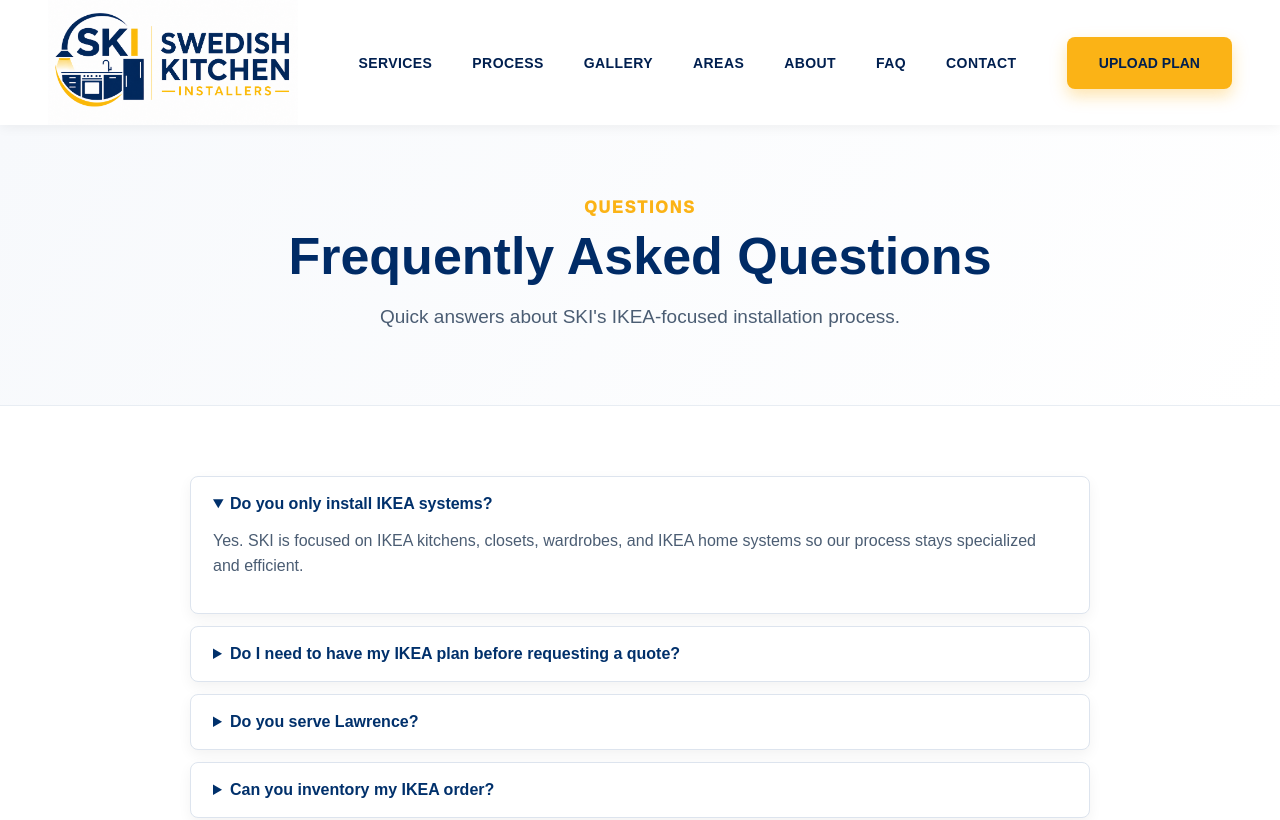
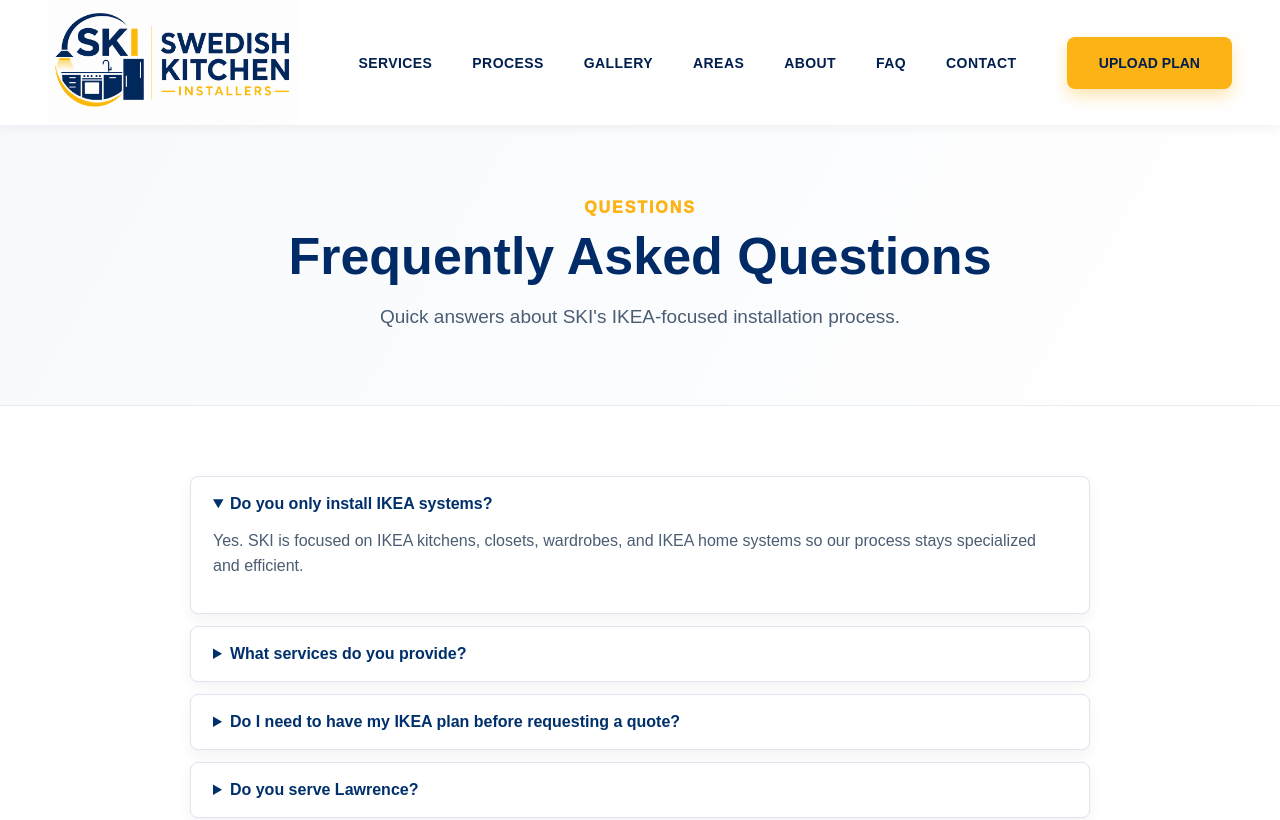
Before and after one commit to jenardandchelsey/ski-website, a Next.js app in the folder ski-next-site/: page /faq in a window 1280 px wide. Shown: the top 820 px of the page. Built offline with nearby package versions, Linux system fonts and the light colour scheme.

Commit message:
Add services FAQ

```diff
--- a/ski-next-site/app/data.js
+++ b/ski-next-site/app/data.js
@@ -39,6 +39,7 @@
 
 export const faqs = [
   ['Do you only install IKEA systems?', 'Yes. SKI is focused on IKEA kitchens, closets, wardrobes, and IKEA home systems so our process stays specialized and efficient.'],
+  ['What services do you provide?', 'We provide inventory services, cabinet and closet assembly, and installation for cabinet and closet systems. We can also create small custom supplemental fillers, especially for closets, to help optimize challenging spaces. We do not provide demolition, painting, electrical work, plumbing work, moving services, or countertop installation, but we can connect you with trusted vendors who can coordinate with us on your project.'],
   ['Do I need to have my IKEA plan before requesting a quote?', 'A plan helps us quote faster, but you can also upload photos, measurements, or notes and we can guide you through next steps.'],
   ['Do you serve Lawrence?', 'Yes. SKI serves the Kansas City metro and Lawrence area.'],
   ['Can you inventory my IKEA order?', 'Yes. Inventory and project management are part of our process. We can help identify missing or damaged items before installation day.'],
```
